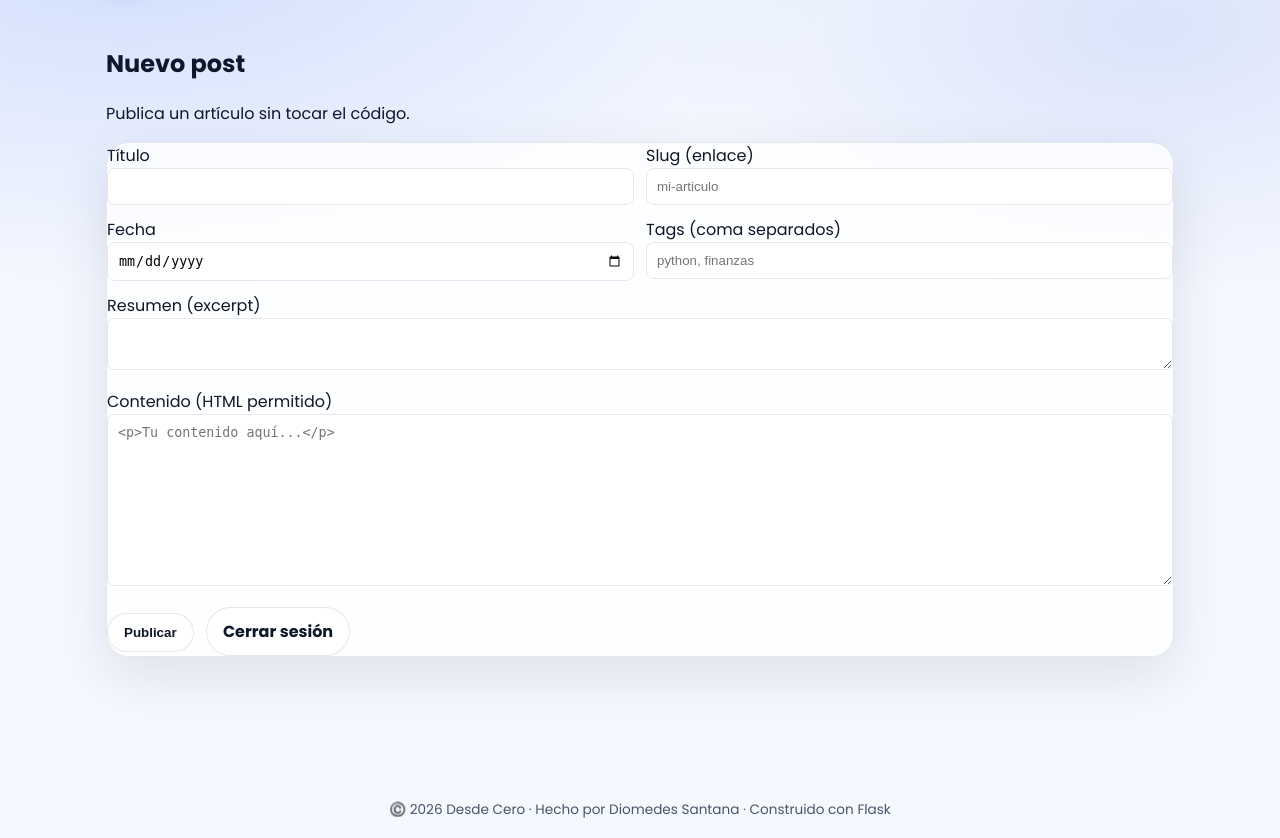
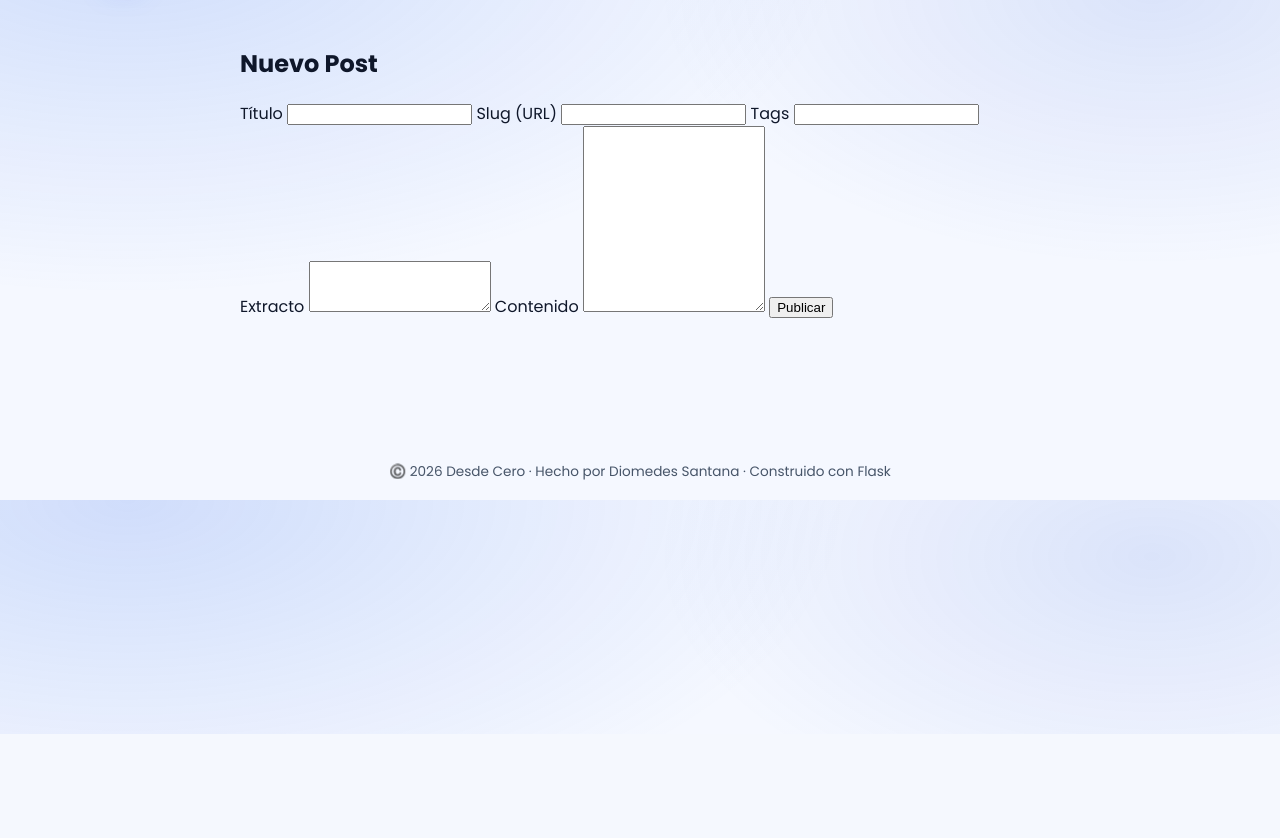
Before and after one commit to dsantanasec-eng/desde-cero-blog, a Flask app: template templates/admin_new.html in a window 1280 px wide. Shown: the part 66-904 px from the top of the page. After the commit the page ends 800 px from the top, so only its background shows below. Run offline with Flask 3, Linux system fonts and the light colour scheme; the template is opened without the code that fills it, so the values that code supplies are empty.

Commit message:
Add admin page to create posts

```diff
--- a/main.py
+++ b/main.py
@@ -1,8 +1,8 @@
 import argparse
-import os
 import sqlite3
 from pathlib import Path
-from datetime import datetime, date
+from datetime import datetime
+import os
 
 from flask import (
     Flask,
@@ -12,6 +12,7 @@ from flask import (
     url_for,
     abort,
     send_file,
+    flash,
     send_from_directory,
 )
 
@@ -19,43 +20,30 @@ from flask import (
 
 app = Flask(__name__)
 
+# Secret para flash/messages (Render usa env var, local usa fallback)
+app.secret_key = os.environ.get("SECRET_KEY", "dev-secret")
+
+# Admin ON/OFF (cuando termines de publicar posts, ponlo en False y haces push)
+ADMIN_ENABLED = True
+ADMIN_KEY = os.environ.get("ADMIN_KEY", "desde-cero-admin")
+
+# Ruta al archivo de base de datos (mi_blog.db en la carpeta del proyecto)
 BASE_DIR = Path(__file__).resolve().parent
 DB_PATH = BASE_DIR / "mi_blog.db"
 
-# Flag para inicializar solo una vez por proceso
-_DB_READY = False
+# ---------------- Redirect www -> non-www ----------------
 
-
-# ----------------- Helpers -----------------
-
-def ensure_db(seed=True):
-    """
-    Asegura que la DB exista y tenga sus tablas.
-    En Render (producción), esto evita el 500 porque la DB no existe al inicio.
-    """
-    global _DB_READY
-    if _DB_READY:
-        return
-
-    # Si no existe la DB, la creamos
-    if not DB_PATH.exists():
-        init_db(seed=seed)
-    else:
-        # Aunque exista, garantizamos tablas (idempotente)
-        init_db(seed=False)
-
-    _DB_READY = True
-
+@app.before_request
+def redirect_www():
+    if request.host.startswith("www."):
+        return redirect(request.url.replace("www.", "", 1), code=301)
 
 # --------------- Conexión y helpers de BD ---------------
 
 def get_conn():
     """Devuelve una conexión a la base de datos SQLite."""
-    ensure_db(seed=True)
     conn = sqlite3.connect(DB_PATH)
     conn.row_factory = sqlite3.Row
-    # Recomendado: activar foreign keys en SQLite
-    conn.execute("PRAGMA foreign_keys = ON;")
     return conn
 
 
@@ -64,9 +52,7 @@ def init_db(seed=False):
     Crea las tablas si no existen.
     Si seed=True y no hay posts, inserta un post de ejemplo.
     """
-    conn = sqlite3.connect(DB_PATH)
-    conn.row_factory = sqlite3.Row
-    conn.execute("PRAGMA foreign_keys = ON;")
+    conn = get_conn()
     cur = conn.cursor()
 
     # Tabla de posts
@@ -88,10 +74,10 @@ def init_db(seed=False):
     cur.execute(
         """
         CREATE TABLE IF NOT EXISTS comments (
-            id         INTEGER PRIMARY KEY AUTOINCREMENT,
-            post_id    INTEGER NOT NULL,
-            author     TEXT NOT NULL,
-            text       TEXT NOT NULL,
+            id        INTEGER PRIMARY KEY AUTOINCREMENT,
+            post_id   INTEGER NOT NULL,
+            author    TEXT NOT NULL,
+            text      TEXT NOT NULL,
             created_at TEXT NOT NULL,
             FOREIGN KEY (post_id) REFERENCES posts(id) ON DELETE CASCADE
         )
@@ -100,34 +86,20 @@ def init_db(seed=False):
 
     conn.commit()
 
-    # Semilla: crear 1 post de ejemplo si no hay ninguno
     if seed:
-        cur.execute("SELECT COUNT(*) as c FROM posts")
-        count = cur.fetchone()["c"]
+        cur.execute("SELECT COUNT(*) FROM posts")
+        count = cur.fetchone()[0]
 
         if count == 0:
             content_html = """
 <p>He probado muchos cursos de Python y estos son los 5 que de verdad recomiendo si estás empezando desde cero:</p>
-
 <ol>
-  <li><strong>Google IT Automation with Python (Coursera)</strong><br>
-      Ideal si quieres usar Python para automatizar tareas de soporte técnico y sistemas.
-  </li>
-  <li><strong>Python for Everybody (Coursera)</strong><br>
-      Muy bueno para entender bien las bases de Python sin ir demasiado rápido.
-  </li>
-  <li><strong>Automate the Boring Stuff with Python</strong><br>
-      Perfecto si quieres ver ejemplos prácticos para automatizar cosas reales en tu PC.
-  </li>
-  <li><strong>CS50P – Introduction to Programming with Python (Harvard / edX)</strong><br>
-      Más completo y un poco más exigente, pero te da una base fuerte de programación.
-  </li>
-  <li><strong>FreeCodeCamp | Python / Backend</strong><br>
-      Gratis y con muchos ejercicios para practicar y reforzar.
-  </li>
+  <li><strong>Google IT Automation with Python (Coursera)</strong></li>
+  <li><strong>Python for Everybody (Coursera)</strong></li>
+  <li><strong>Automate the Boring Stuff with Python</strong></li>
+  <li><strong>CS50P – Introduction to Programming with Python (Harvard / edX)</strong></li>
+  <li><strong>FreeCodeCamp | Python / Backend</strong></li>
 </ol>
-
-<p>Mi consejo: elige <strong>uno</strong> para empezar, termínalo, y mientras tanto ve construyendo mini proyectos sencillos. Después puedes pasar al siguiente.</p>
 """
             cur.execute(
                 """
@@ -146,6 +118,14 @@ def init_db(seed=False):
             conn.commit()
 
     conn.close()
+
+
+# ✅ IMPORTANTE: en Render la DB puede venir vacía.
+# Esto asegura que existan las tablas siempre (no mete posts, solo crea tablas).
+try:
+    init_db(seed=False)
+except Exception as e:
+    print("⚠️ No pude inicializar la DB automáticamente:", e)
 
 
 def get_all_posts():
@@ -186,50 +166,18 @@ def add_comment(post_id: int, author: str, text: str):
         INSERT INTO comments (post_id, author, text, created_at)
         VALUES (?, ?, ?, ?)
         """,
-        (
-            post_id,
-            author,
-            text,
-            datetime.utcnow().strftime("%Y-%m-%d %H:%M:%S"),
-        ),
+        (post_id, author, text, datetime.utcnow().strftime("%Y-%m-%d %H:%M:%S")),
     )
     conn.commit()
     conn.close()
 
 
-# ---------------- Redirect www -> sin www ----------------
-
-@app.before_request
-def redirect_www():
-    if request.host.startswith("www."):
-        return redirect(request.url.replace("www.", "", 1), code=301)
-
-
-# ---------------- Filtros y contexto global ----------------
-
-@app.template_filter("fecha")
-def formato_fecha(value):
-    """
-    Convierte 'YYYY-MM-DD HH:MM:SS' a 'DD/MM/YYYY HH:MM'
-    """
-    try:
-        if isinstance(value, str):
-            dt = datetime.strptime(value, "%Y-%m-%d %H:%M:%S")
-        else:
-            dt = value
-        return dt.strftime("%d/%m/%Y %H:%M")
-    except Exception:
-        return value
-
+# ---------------- Contexto global ----------------
 
 @app.context_processor
 def inject_globals():
     now = datetime.utcnow()
-    return {
-        "now": now,
-        "current_year": now.year,
-        "site_name": "Desde Cero",
-    }
+    return {"now": now, "current_year": now.year, "site_name": "Desde Cero"}
 
 
 # ---------------------- Rutas ---------------------------
@@ -238,8 +186,8 @@ def inject_globals():
 def home():
     posts = get_all_posts()
     last_post = posts[0] if posts else None
-    fecha_hoy = datetime.now().strftime("%d/%m/%Y")
-    return render_template("index.html", post=last_post, fecha=fecha_hoy)
+    fecha = datetime.now().strftime("%d/%m/%Y")
+    return render_template("index.html", post=last_post, fecha=fecha)
 
 
 @app.route("/about")
@@ -262,12 +210,76 @@ def post_detail(slug):
     if request.method == "POST":
         author = request.form.get("author", "").strip()
         text = request.form.get("text", "").strip()
+
         if author and text:
             add_comment(post["id"], author, text)
             return redirect(url_for("post_detail", slug=slug))
 
     comments = get_comments(post["id"])
     return render_template("post_detail.html", post=post, comments=comments)
+
+
+# ✅ ADMIN para crear posts desde la web:
+# URL: /admin?key=TUCLAVE
+@app.route("/admin", methods=["GET", "POST"])
+def admin_new():
+    if not ADMIN_ENABLED:
+        abort(404)
+
+    key = request.args.get("key", "")
+    if key != ADMIN_KEY:
+        abort(403)
+
+    if request.method == "POST":
+        title = request.form.get("title", "").strip()
+        slug = request.form.get("slug", "").strip()
+        tags = request.form.get("tags", "").strip()
+        excerpt = request.form.get("excerpt", "").strip()
+        content = request.form.get("content", "").strip()
+
+        if not title or not slug or not content:
+            flash("Faltan campos obligatorios: título, slug y contenido.")
+            return redirect(url_for("admin_new", key=ADMIN_KEY))
+
+        created_at = datetime.utcnow().strftime("%Y-%m-%d %H:%M:%S")
+
+        conn = get_conn()
+        cur = conn.cursor()
+        try:
+            cur.execute(
+                """
+                INSERT INTO posts (title, slug, date, tags, excerpt, content)
+                VALUES (?, ?, ?, ?, ?, ?)
+                """,
+                (title, slug, created_at, tags, excerpt, content),
+            )
+            conn.commit()
+        except sqlite3.IntegrityError:
+            conn.close()
+            flash("Ese slug ya existe. Cámbialo por uno diferente.")
+            return redirect(url_for("admin_new", key=ADMIN_KEY))
+
+        conn.close()
+        flash("✅ Post publicado.")
+        return redirect(url_for("blog_list"))
+
+    return render_template("admin_new.html")
+
+
+# ----------- sitemap.xml ----------------
+@app.route("/sitemap.xml")
+def sitemap():
+    return send_file(
+        os.path.join(BASE_DIR, "sitemap.xml"),
+        mimetype="application/xml",
+        as_attachment=False
+    )
+
+
+# ----------- robots.txt ----------------
+@app.route("/robots.txt")
+def robots():
+    return send_from_directory("static", "robots.txt")
 
 
 @app.route("/privacy")
@@ -285,46 +297,20 @@ def contact():
     return render_template("contact.html")
 
 
-# ----------- sitemap.xml y robots.txt ----------------
-
-@app.route("/sitemap.xml")
-def sitemap():
-    return send_file(
-        os.path.join(BASE_DIR, "sitemap.xml"),
-        mimetype="application/xml",
-        as_attachment=False,
-    )
-
-
-@app.route("/robots.txt")
-def robots():
-    return send_from_directory("static", "robots.txt")
-
-
 # ----------------- Arranque / CLI -----------------------
 
 def main():
     parser = argparse.ArgumentParser(description="Blog 'Desde Cero'")
-    parser.add_argument(
-        "--initdb",
-        action="store_true",
-        help="Crear/sembrar la base de datos",
-    )
+    parser.add_argument("--initdb", action="store_true", help="Crear/sembrar la base de datos")
     args = parser.parse_args()
 
     if args.initdb:
         print("Inicializando base de datos en:", DB_PATH)
         init_db(seed=True)
         print("✔ Base de datos lista.")
-        return
-
-    # Para correr local (Render usa gunicorn normalmente)
-    port = int(os.environ.get("PORT", 5000))
-    app.run(debug=True, host="0.0.0.0", port=port)
+    else:
+        app.run(debug=True, host="127.0.0.1", port=5000)
 
 
-# IMPORTANTE:
-# Esto se ejecuta cuando corres python main.py local,
-# pero en Render (gunicorn) igualmente ensure_db() se llama desde get_conn()
 if __name__ == "__main__":
     main()
--- a/templates/admin_new.html
+++ b/templates/admin_new.html
@@ -1,51 +1,28 @@
 {% extends "base.html" %}
-{% block title %}Nuevo post · Admin · {{ SITE_NAME }}{% endblock %}
+
+{% block title %}Nuevo Post - Admin{% endblock %}
 
 {% block content %}
-  <section class="hero" style="padding-bottom:0">
-    <h1>Nuevo post</h1>
-    <p class="muted">Publica un artículo sin tocar el código.</p>
-  </section>
+<section class="container" style="max-width:800px;margin:auto;">
+  <h1>Nuevo Post</h1>
 
-  {% with msgs = get_flashed_messages() %}
-    {% if msgs %}
-      <div class="card" style="border-color:#cfe3ff;background:#f6faff">
-        {% for m in msgs %}<div>{{ m }}</div>{% endfor %}
-      </div>
-    {% endif %}
-  {% endwith %}
+  <form method="post">
+    <label>Título</label>
+    <input type="text" name="title" required>
 
-  <form method="post" class="card" style="margin-top:16px">
-    <div style="display:grid;grid-template-columns:1fr 1fr;gap:12px">
-      <div>
-        <label class="muted">Título</label>
-        <input name="title" required style="width:100%;padding:10px;border:1px solid #e6e7eb;border-radius:8px">
-      </div>
-      <div>
-        <label class="muted">Slug (enlace)</label>
-        <input name="slug" placeholder="mi-articulo" required style="width:100%;padding:10px;border:1px solid #e6e7eb;border-radius:8px">
-      </div>
-      <div>
-        <label class="muted">Fecha</label>
-        <input name="date" type="date" value="{{ hoy }}" required style="width:100%;padding:10px;border:1px solid #e6e7eb;border-radius:8px">
-      </div>
-      <div>
-        <label class="muted">Tags (coma separados)</label>
-        <input name="tags" placeholder="python, finanzas" style="width:100%;padding:10px;border:1px solid #e6e7eb;border-radius:8px">
-      </div>
-    </div>
+    <label>Slug (URL)</label>
+    <input type="text" name="slug" required>
 
-    <div style="margin-top:12px">
-      <label class="muted">Resumen (excerpt)</label>
-      <textarea name="excerpt" rows="2" style="width:100%;padding:10px;border:1px solid #e6e7eb;border-radius:8px"></textarea>
-    </div>
+    <label>Tags</label>
+    <input type="text" name="tags">
 
-    <div style="margin-top:12px">
-      <label class="muted">Contenido (HTML permitido)</label>
-      <textarea name="content" rows="10" placeholder="<p>Tu contenido aquí...</p>" style="width:100%;padding:10px;border:1px solid #e6e7eb;border-radius:8px"></textarea>
-    </div>
+    <label>Extracto</label>
+    <textarea name="excerpt" rows="3"></textarea>
 
-    <button class="btn" style="margin-top:14px">Publicar</button>
-    <a class="btn" style="margin-top:14px;margin-left:8px" href="/admin/logout">Cerrar sesión</a>
+    <label>Contenido</label>
+    <textarea name="content" rows="12" required></textarea>
+
+    <button type="submit">Publicar</button>
   </form>
+</section>
 {% endblock %}
```
